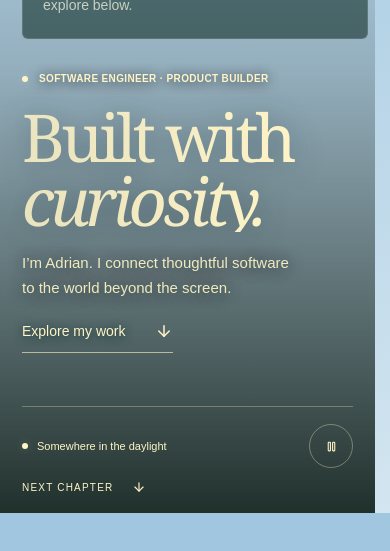
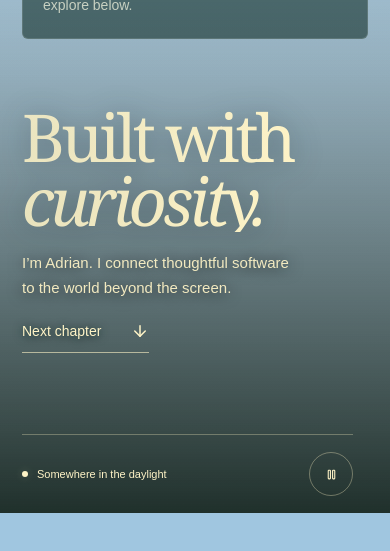
Before and after one commit to aiRamo/portfolio, a React (Vite) app: page /#home in a window 390 px wide. Shown: the part 331-882 px from the top of the page. Built offline with nearby package versions, Linux system fonts and the light colour scheme; no server answers.

Commit message:
Simplify hero navigation and anchor scene shading to the viewport

```diff
--- a/src/App.tsx
+++ b/src/App.tsx
@@ -36,14 +36,15 @@ export default function App() {
     <div className="portfolio-content" data-reveal={loading ? 'loading' : contentVisible ? 'content' : 'scene'} inert={!contentVisible} aria-hidden={!contentVisible || undefined}>
     <a className="skip-link" href="#work">Skip to selected work</a>
     <div className="reading-progress" ref={progress} aria-hidden="true" />
+    <div className="scene-shade" aria-hidden="true" />
     <div className="light-wash" aria-hidden="true" />
     <header className="site-header"><SectionNavigation active={active} /><button className="theme-toggle" onClick={toggle} aria-label={`Switch to ${dark ? 'day' : 'night'} mode`} aria-pressed={dark} title={`Bring on the ${dark ? 'sunrise' : 'moonlight'}`}><Sun size={16} /><span className="toggle-track"><span className="toggle-thumb" /></span><Moon size={15} /></button></header>
 
     <main>
       <section className="hero" id="home" data-section data-slide="The overlook">
         <div className="hero-stage">
-        <div className="hero-copy"><div className="eyebrow hero-eyebrow"><span className="status-dot" /> SOFTWARE ENGINEER · PRODUCT BUILDER</div><h1>Built with<br /><em>curiosity.</em></h1><p>I’m Adrian. I connect thoughtful software<br className="desktop-break" /> to the world beyond the screen.</p><a className="primary-link" href="#work">Explore my work <span><ArrowDown size={18} /></span></a><div className="hero-footnote"><span /> A little perspective changes everything.</div></div>
-        <div className="hero-bottom"><div className="scene-state"><span className="status-dot" /><span aria-live="polite">{transitioning ? dark ? 'Chasing the last light' : 'Here comes the sun' : dark ? 'A moment in the moonlight' : 'Somewhere in the daylight'}</span></div><div className="scene-controls"><span>{dark ? 'NIGHTFALL' : 'DAYLIGHT'} <span className="scene-separator">/</span> {paused ? 'STILL SCENE' : 'LIVE SCENE'}</span><button onClick={() => setPaused(!paused)} aria-label={paused ? 'Resume landscape animation' : 'Pause landscape animation'} aria-pressed={paused}>{paused ? <Play size={13} /> : <Pause size={13} />}</button></div><a href="#intro" className="scroll-cue">NEXT CHAPTER <ArrowDown size={14} /></a></div>
+        <div className="hero-copy"><div className="eyebrow hero-eyebrow"><span className="status-dot" /> SOFTWARE ENGINEER · PRODUCT BUILDER</div><h1>Built with<br /><em>curiosity.</em></h1><p>I’m Adrian. I connect thoughtful software<br className="desktop-break" /> to the world beyond the screen.</p><a className="primary-link" href="#intro">Next chapter <span><ArrowDown size={18} /></span></a><div className="hero-footnote"><span /> A little perspective changes everything.</div></div>
+        <div className="hero-bottom"><div className="scene-state"><span className="status-dot" /><span aria-live="polite">{transitioning ? dark ? 'Chasing the last light' : 'Here comes the sun' : dark ? 'A moment in the moonlight' : 'Somewhere in the daylight'}</span></div><div className="scene-controls"><span>{dark ? 'NIGHTFALL' : 'DAYLIGHT'} <span className="scene-separator">/</span> {paused ? 'STILL SCENE' : 'LIVE SCENE'}</span><button onClick={() => setPaused(!paused)} aria-label={paused ? 'Resume landscape animation' : 'Pause landscape animation'} aria-pressed={paused}>{paused ? <Play size={13} /> : <Pause size={13} />}</button></div></div>
         </div>
       </section>
 
--- a/src/hero.css
+++ b/src/hero.css
@@ -30,7 +30,6 @@
   .scene-controls { display: flex; align-items: center; gap: 14px; font-size: .6875rem; letter-spacing: .1em; }
   .scene-separator { opacity: .4; margin-inline: 8px; }
   .scene-controls button { min-height: 44px; width: 44px; border: 1px solid rgb(var(--hero-ink) / .35); border-radius: 50%; display: grid; place-items: center; }
-  .scroll-cue { display: flex; align-items: center; gap: 19px; font-size: .6875rem; letter-spacing: .12em; margin-left: 30px; padding-block: 12px; }
   .hero :focus-visible, .site-header :focus-visible { outline-color: rgb(var(--hero-ink)); }
   .valley-fallback { color: #e5eddc; position: absolute; right: 5%; top: 35%; max-width: 380px; padding: 30px; background: #1737329c; border: 1px solid #acbcb94d; border-radius: 6px; }
   .valley-fallback p { font-family: 'Fraunces Variable', serif; font-size: 30px; color: inherit; margin-block: 25px; line-height: 1.3; }
@@ -52,13 +51,12 @@
     .hero::after { background: linear-gradient(0deg, #05150ede, #081b1733 53%, transparent 75%), linear-gradient(180deg, #10283750, transparent 23%); }
     .hero-copy { left: 22px; right: 22px; width: auto; bottom: 19%; }
     .hero h1 { font-size: clamp(66px, 13.4vw, 88px); }
-    .hero-eyebrow { font-size: .625rem; letter-spacing: .035em; margin-bottom: 17px; }
+    .hero-eyebrow { display: none; }
     .hero-copy > p { font-size: .9375rem; max-width: 335px; line-height: 1.65; margin-top: 19px; }
     .primary-link { font-size: .875rem; margin-top: 9px; padding-block: 12px; gap: 30px; }
     .hero-bottom { left: 22px; right: 22px; padding-block: 17px; gap: 10px; display: grid; grid-template-columns: 1fr auto; }
     .scene-state { font-size: .6875rem; }
     .scene-controls button { width: 44px; }
-    .scroll-cue { margin-left: 0; grid-column: 1 / -1; justify-self: start; font-size: .625rem; padding-block: 2px; }
     .valley-fallback { left: 22px; right: 22px; top: 20%; max-width: none; padding: 20px; }
     .valley-fallback p { font-size: 24px; margin-block: 15px; }
   }
--- a/src/journey.css
+++ b/src/journey.css
@@ -6,12 +6,14 @@
   .scene-backdrop .valley { position: absolute; inset: 0; height: 100%; }
   @media (hover: none) and (pointer: coarse) {
     /* Safari's moving toolbar must not resize GPU buffers or change the lens mid-swipe. */
-    .scene-backdrop { bottom: auto; height: 100lvh; }
+    .scene-backdrop, .scene-shade { bottom: auto; height: 100lvh; }
   }
   .hero { height: 220svh; min-height: 0; overflow: visible; isolation: auto; background: transparent; }
   .hero::after { display: none; }
   .hero-stage { position: sticky; top: 0; height: 100svh; width: 100%; overflow: hidden; }
-  .hero-stage::after { content: ''; position: absolute; inset: 0; z-index: 1; pointer-events: none; opacity: var(--hero-visibility); background: linear-gradient(90deg, #07191450, transparent 58%), linear-gradient(0deg, #061710c2, transparent 37%), linear-gradient(180deg, #0b1f2526, transparent 20%); }
+  /* Keep the readability gradient on the same viewport as the landscape, outside
+     the shorter sticky hero panel, so Safari's expanded viewport exposes no edge. */
+  .scene-shade { position: fixed; inset: 0; z-index: 0; pointer-events: none; opacity: var(--hero-visibility); background: linear-gradient(90deg, #07191450, transparent 58%), linear-gradient(0deg, #061710c2, transparent 37%), linear-gradient(180deg, #0b1f2526, transparent 20%); }
   .hero-copy, .hero-bottom { opacity: var(--hero-visibility); translate: 0 calc(var(--pan-progress) * -90px); }
   :root[data-hero-visible='false'] .hero-stage { visibility: hidden; }
   .valley-fallback { opacity: var(--hero-visibility); }
@@ -41,7 +43,7 @@
 
   @media (max-width: 760px) {
     html { scroll-padding-top: 100px; }
-    .hero-stage::after { background: linear-gradient(0deg, #05150ede, #081b1733 53%, transparent 75%), linear-gradient(180deg, #10283750, transparent 23%); }
+    .scene-shade { background: linear-gradient(0deg, #05150ede, #081b1733 53%, transparent 75%), linear-gradient(180deg, #10283750, transparent 23%); }
     .intro { min-height: 76svh; padding-block: 80px 95px; }
     .intro h2 { font-size: clamp(37px, 8vw, 48px); }
     .sky-content .section-shell { width: calc(100% - 44px); }
@@ -67,7 +69,7 @@
     .hero-copy, .hero-bottom { translate: none; }
   }
   @media print {
-    .scene-backdrop, .sky-pause { display: none; }
+    .scene-backdrop, .scene-shade, .sky-pause { display: none; }
     .sky-content { padding: 0; }
     .sky-content .reveal { translate: none; opacity: 1; }
   }
```
